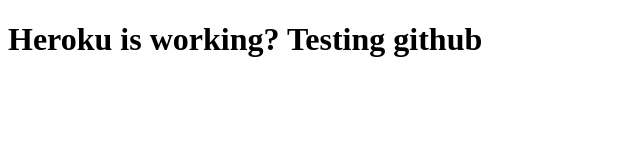
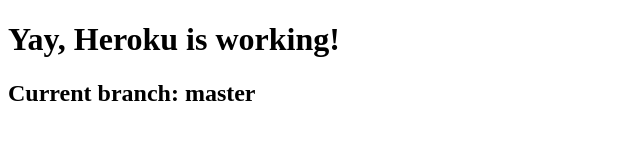
Before and after one commit to LucasCarlssonn/lab4backend, a website: page public/index.html in a window 1280 px wide. Shown: the whole page, without its empty margins (0-640 px from the left). Drawn offline with Linux system fonts and the light colour scheme.

Commit message:
Changed text in html

```diff
--- a/public/index.html
+++ b/public/index.html
@@ -7,6 +7,7 @@
     <title>lab4backend</title>
 </head>
 <body>
-    <h1>Heroku is working? Testing github</h1>
+    <h1>Yay, Heroku is working!</h1>
+    <h2>Current branch: master</h2>
 </body>
 </html>
```
